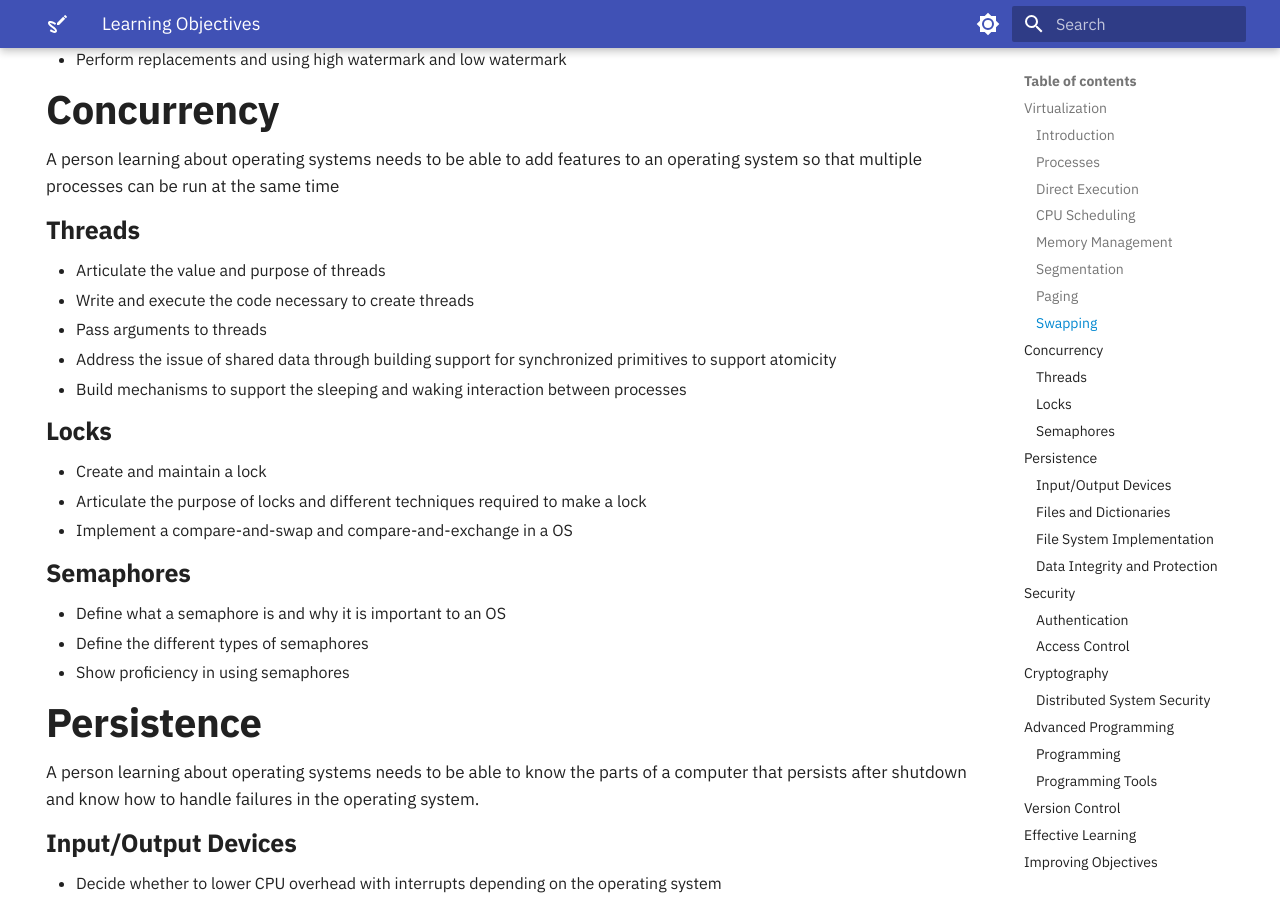
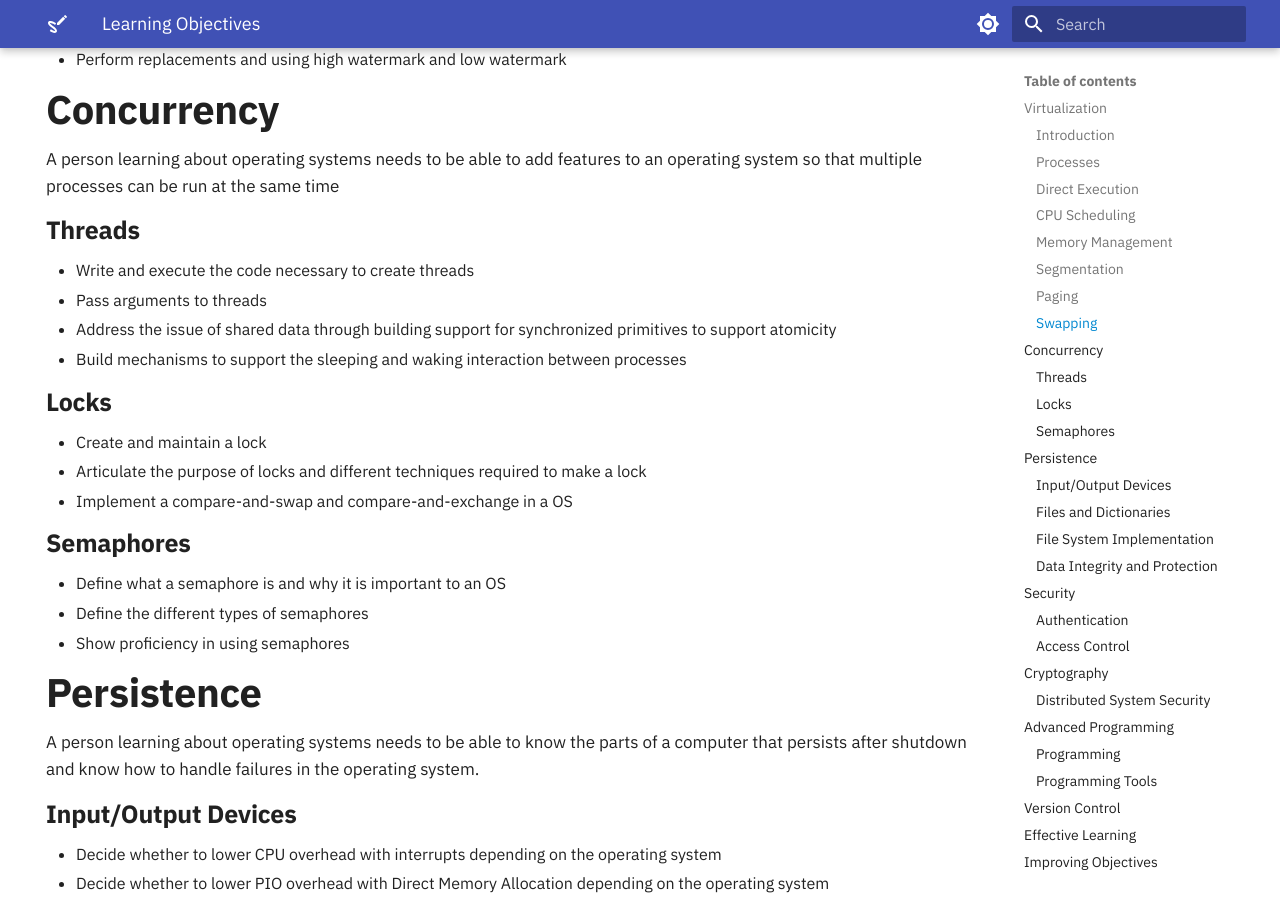
Before and after one commit to OS-Sketch/www.os-sketch.com, an MkDocs documentation site: the page built from docs/operating-systems/learning-objectives.md, in a window 1280 px wide and 900 px high, scrolled down 1449 px. Built offline with MkDocs 1.6.1 and Material for MkDocs 9.7.7, drawn with Linux system fonts in a browser that asks for light colours.

Commit message:
docs: Revise Threads

```diff
--- a/docs/operating-systems/learning-objectives.md
+++ b/docs/operating-systems/learning-objectives.md
@@ -84,7 +84,6 @@
 
 ### Threads
 
-- Articulate the value and purpose of threads
 - Write and execute the code necessary to create threads
 - Pass arguments to threads
 - Address the issue of shared data through building support for synchronized primitives to support atomicity
```
